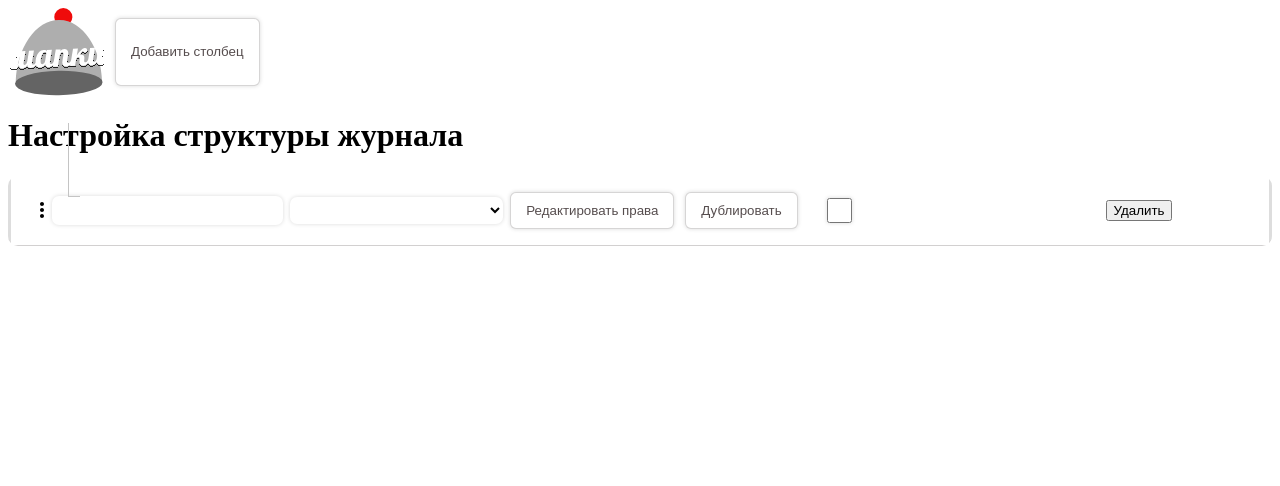
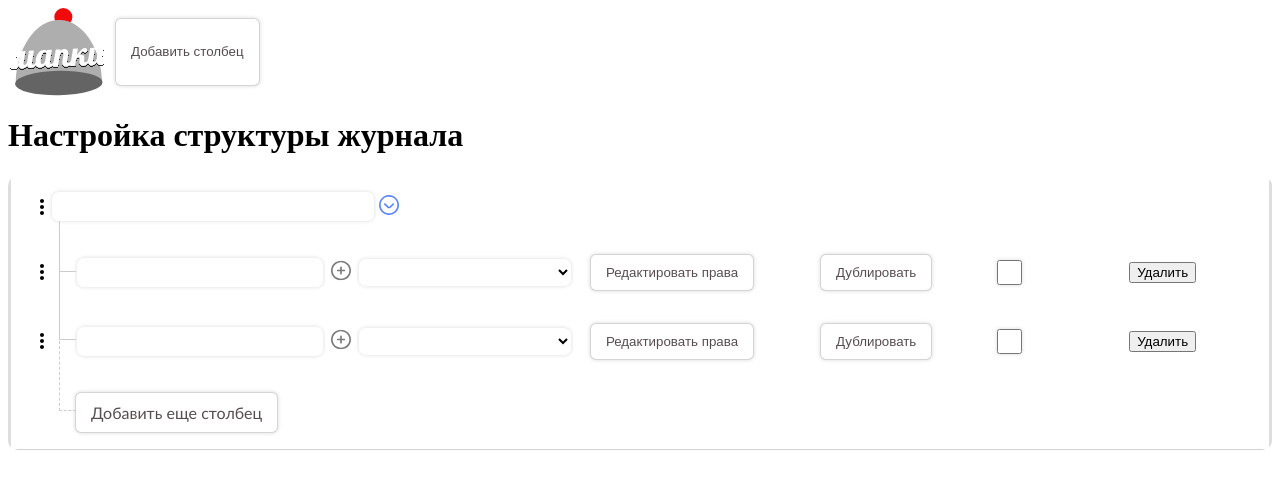
Before and after one commit to PavelCof/tablesCreatorJS, a plain HTML site: page index.html in a window 1280 px wide. Drawn offline with Linux system fonts and the light colour scheme.

Commit message:
прорисовка пути к столбцу

```diff
--- a/index.html
+++ b/index.html
@@ -15,30 +15,83 @@
     <div id="itemBlue" class="hidden"><div class="itemBlue"></div></div>
     <h1 id="h1"> Настройка структуры журнала</h1>
     <div class="container" id="container" >
-        <div class="column">
+        <div class="column" id="column_7824330321525">
 
-            <div class="item" draggable="true" id="item_8886264051518" >
 
-                <div class="itemblock tr">
-                    <div class="Htd f3 move ofNotHidden"><div class="moveLeft" ><img src="himgs/icotoCenter1.svg"></div>  <input type="text" name="name" value="" autocomplete="off">  </div>
-                    <div class="pluseHeadre"><img src="himgs/addplusegrey.svg" class="pluseH" id="pluseH_8886264051518"></div>
-                    <div class="Htd f3">
-                    <select name="ctype" list="columnTypes" class="columnTypes">
-                                <option value=""></option><option value="varchar">Текст</option><option value="int">Число</option><option value="checkbox">Чекбокс</option><option value="enum">Выпадающий список</option><option value="date">Дата</option><option value="time">Время</option><option value="global">Готовый список</option><option value="signature">Подпись</option><option value="chain">Связанный список</option>
-                    </select>
+
+            <div class="item" draggable="true" id="new">
+                <div class="itemblock tr ">
+                    <div class="td f3 move ofNotHidden"><input type="text" name="name" value="" autocomplete="off">  </div>
+                    <div class="rollUpHeadre">
+                        <img src="himgs/icorollUp.svg" class="rollUp" id="rollUp_${hpluseId}"></div>
+                    <div class="td f3"></div>
+                    <div class="td f2 minw175 padL7"></div>
+                    <div class="td f2"></div>
+                    <div class="td f2"></div>
+                    <div class="td f2"></div>
+                    <div class="td f2"></div>
+                </div>
+            </div>
+            <div class="item" draggable="true" id="item_7824330321525">
+
+                <div class="itemblock tr ">
+                    <div class="td f3 move ofNotHidden"><div class="moveLeft">
+                    <div class="leftToInp"></div>
+                    </div> <input type="text" name="name" value="" autocomplete="off">  </div>
+                    <div class="pluseHeadre"><img src="himgs/addplusegrey.svg" class="pluseH" id="pluseH_7824330321525"></div>
+                    <div class="td f3">
+                            <select name="ctype" list="columnTypes" class="columnTypes">
+                                    <option value=""></option><option value="varchar">Текст</option><option value="int">Число</option><option value="checkbox">Чекбокс</option><option value="enum">Выпадающий список</option><option value="date">Дата</option><option value="time">Время</option><option value="global">Готовый список</option><option value="signature">Подпись</option><option value="chain">Связанный список</option>
+                            </select>
                     </div>
-                    <div class="Htd f2 minw175 padL7"><button class="bgbutton options" title="Добавьте права для редакторов столбца">Редактировать права</button></div>
-                    <div class="Htd f2"><button class="bgbutton clonebutton">Дублировать</button> </div>
-                    <div class="Htd f2 center">
-                            <input type="checkbox" name="required" id="arch_8886264051518">
+                    <div class="td f2 minw175 padL7"><button class="bgbutton options" title="Добавьте права для редакторов столбца">Редактировать права</button></div>
+                    <div class="td f2"><button class="bgbutton clonebutton">Дублировать</button> </div>
+                    <div class="td f2 center">
+                            <input type="checkbox" name="required" id="arch_7824330321525">
                     </div>
-                    <div class="Htd f2 center"></div>
-                    <div class="Htd f2 jright"><button class="rbutton delString">Удалить</button></div>
+                    <div class="td f2 center"></div>
+                    <div class="td f2 jright"><button class="rbutton delString">Удалить</button></div>
                 </div>
 
             </div>
+    <div class="item" draggable="true" id="item_6051933709196">
 
+                <div class="itemblock tr ">
+                    <div class="td f3 move ofNotHidden"><div class="moveLeft">
+                    <div class="leftToInp2"></div>
+                    </div> <input type="text" name="name" value="" autocomplete="off">  </div>
+                    <div class="pluseHeadre"><img src="himgs/addplusegrey.svg" class="pluseH" id="pluseH_6051933709196"></div>
+                    <div class="td f3">
+                            <select name="ctype" list="columnTypes" class="columnTypes">
+                                    <option value=""></option><option value="varchar">Текст</option><option value="int">Число</option><option value="checkbox">Чекбокс</option><option value="enum">Выпадающий список</option><option value="date">Дата</option><option value="time">Время</option><option value="global">Готовый список</option><option value="signature">Подпись</option><option value="chain">Связанный список</option>
+                            </select>
+                    </div>
+                    <div class="td f2 minw175 padL7"><button class="bgbutton options" title="Добавьте права для редакторов столбца">Редактировать права</button></div>
+                    <div class="td f2"><button class="bgbutton clonebutton">Дублировать</button> </div>
+                    <div class="td f2 center">
+                            <input type="checkbox" name="required" id="arch_6051933709196">
+                    </div>
+                    <div class="td f2 center"></div>
+                    <div class="td f2 jright"><button class="rbutton delString">Удалить</button></div>
+                </div>
+
+            </div><div id="itemBlue" class="hidden"><div class="itemBlue"></div></div><div class="item" draggable="true" id="new">
+        <div class="itemblock tr ">
+            <div class="td f3  moveNoImg ofNotHidden"><div class="moveLeft ">
+            <div class="leftToBut"></div>
+            </div> <buttin class="bgbutton">Добавить еще столбец  </buttin></div>
+            <div class="pluseHeadre"></div>
+            <div class="td f3"></div>
+            <div class="td f2 minw175 padL7"></div>
+            <div class="td f2"></div>
+            <div class="td f2"></div>
+            <div class="td f2"></div>
+            <div class="td f2"></div>
         </div>
+    </div>
+
+
+    </div>
 
     </div>
     <script src="script/clicks.js"></script>
--- a/script/clicks.js
+++ b/script/clicks.js
@@ -9,7 +9,9 @@ document.addEventListener("click",function (e) {
             <div class="item" draggable="true"  id="item_${hpluseId}" >
 
                 <div class="itemblock tr " >
-                    <div class="td f3 move ofNotHidden"><div class="moveLeft" ><img src="himgs/icotoCenter1.svg"></div> <input type="text" name="name" value="" autocomplete="off">  </div>
+                    <div class="td f3 move ofNotHidden"><div class="moveLeft" >
+                    <div class="leftToInp"></div>
+                    </div> <input type="text" name="name" value="" autocomplete="off">  </div>
                     <div class="pluseHeadre"><img src="himgs/addplusegrey.svg" class="pluseH" id="pluseH_${hpluseId}"></div>
                     <div class="td f3">
                             <select name="ctype" list="columnTypes" class="columnTypes">
@@ -30,7 +32,8 @@ document.addEventListener("click",function (e) {
             <div class="item" draggable="true" id="new" id="item_${hpluseId}" >
                 <div class="itemblock tr " >
                     <div class="td f3 move ofNotHidden"><input type="text" name="name" value="" autocomplete="off">  </div>
-                    <div class="pluseHeadre"><img src="himgs/addplusegrey.svg" class="pluseH" id="pluseH_${hpluseId}"></div>
+                    <div class="rollUpHeadre">
+                    <img src="himgs/icorollUp.svg" class="rollUp" id="rollUp_${hpluseId}"></div>
                     <div class="td f3"></div>
                     <div class="td f2 minw175 padL7"></div>
                     <div class="td f2"></div>
@@ -43,7 +46,9 @@ document.addEventListener("click",function (e) {
     let templetHButton=`
     <div class="item" draggable="true" id="new" id="item_${hpluseId}" >
         <div class="itemblock tr " >
-            <div class="td f3  moveNoImg ofNotHidden"><div class="moveLeft " ><img src="himgs/icoToButton1.svg"></div> <buttin class="bgbutton">Добавить еще столбец</button>  </div>
+            <div class="td f3  moveNoImg ofNotHidden"><div class="moveLeft " >
+            <div class="leftToBut"></div>
+            </div> <buttin class="bgbutton">Добавить еще столбец</button>  </div>
             <div class="pluseHeadre"></div>
             <div class="td f3"></div>
             <div class="td f2 minw175 padL7"></div>
--- a/style/taskboard.css
+++ b/style/taskboard.css
@@ -78,6 +78,33 @@
     position: relative;
     width: 30px;
 }
+.leftToInp{
+    position: absolute;
+    top: -51px;
+    left: 14px;
+    width: 16px;
+    height: 50px;
+    border-left: 1px solid #ccc;
+    border-bottom: solid 1px #ccc;
+}
+.leftToInp2{
+    position: absolute;
+    top: -71px;
+    left: 14px;
+    width: 16px;
+    height: 69px;
+    border-left: 1px solid #ccc;
+    border-bottom: solid 1px #ccc;
+}
+.leftToBut{
+    position: absolute;
+    top: -71px;
+    left: 21px;
+    width: 16px;
+    height: 69px;
+    border-left: 1px dashed  #ccc;
+    border-bottom: dashed  1px #ccc;
+}
 
 .moveLeft img{
     position: absolute;
```
Also changed, not shown: himgs/icorollUp.svg (added).
